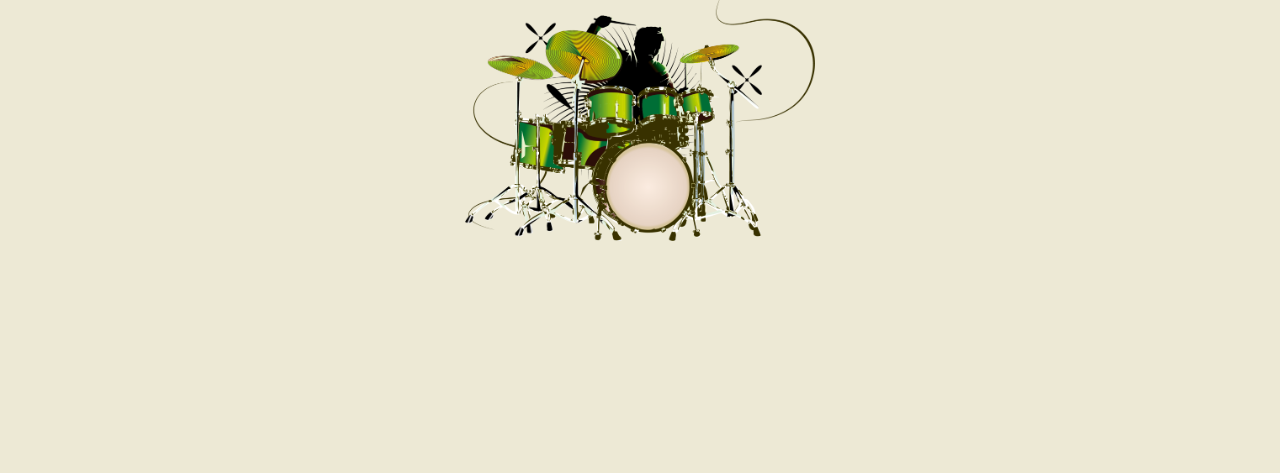
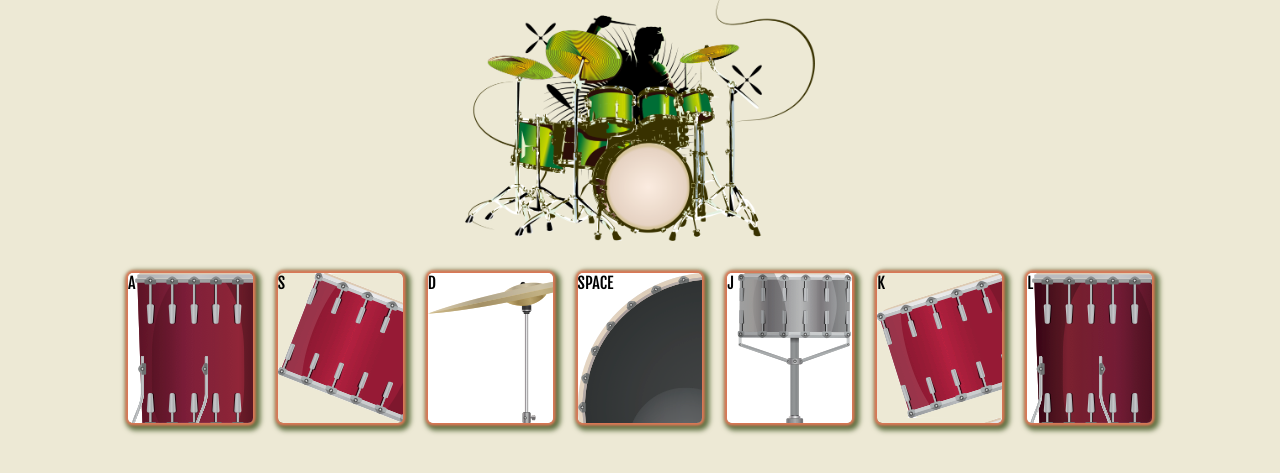
Before and after one commit to Yonathandj/Drum-Kit, a plain HTML site: page index.html in a window 1280 px wide. Shown: the part 177-650 px from the top of the page. Drawn offline with Linux system fonts and the light colour scheme.

Commit message:
Finish styling drum box and drum

```diff
--- a/index.html
+++ b/index.html
@@ -17,6 +17,15 @@
         width="350"
       />
     </div>
+    <div class="drum-box">
+      <div class="drum tom-3">A</div>
+      <div class="drum tom-1">S</div>
+      <div class="drum crash">D</div>
+      <div class="drum kick">SPACE</div>
+      <div class="drum snare">J</div>
+      <div class="drum tom-2">K</div>
+      <div class="drum tom-4">L</div>
+    </div>
     <script src="index.js"></script>
   </body>
 </html>
--- a/style.css
+++ b/style.css
@@ -1,5 +1,4 @@
 @import url("https://fonts.googleapis.com/css2?family=Fjalla+One&display=swap");
-
 * {
   margin: 0;
   padding: 0;
@@ -28,3 +27,46 @@ body {
   letter-spacing: 6px;
   text-shadow: 5px 5px #617143;
 }
+.drum-box {
+  gap: 25px;
+  width: 80%;
+  display: flex;
+  margin: 0 auto;
+  cursor: pointer;
+  max-width: 1280px;
+  padding-top: 2rem;
+  align-items: center;
+  flex-direction: row;
+  justify-content: center;
+}
+.drum {
+  width: 150px;
+  height: 150px;
+  border-radius: 5px;
+  transition: 0.25s all;
+  box-shadow: 0px 0px 2.5px 2.5px #df7857, 2.5px 2.5px 5px 5px #617143;
+}
+.drum:active {
+  transform: scale(0.95);
+}
+.tom-3 {
+  background-image: url("images/tom3.png");
+}
+.tom-1 {
+  background-image: url("images/tom1.png");
+}
+.crash {
+  background-image: url("images/crash.png");
+}
+.kick {
+  background-image: url("images/kick.png");
+}
+.snare {
+  background-image: url("images/snare.png");
+}
+.tom-2 {
+  background-image: url("images/tom2.png");
+}
+.tom-4 {
+  background-image: url("images/tom4.png");
+}
```
